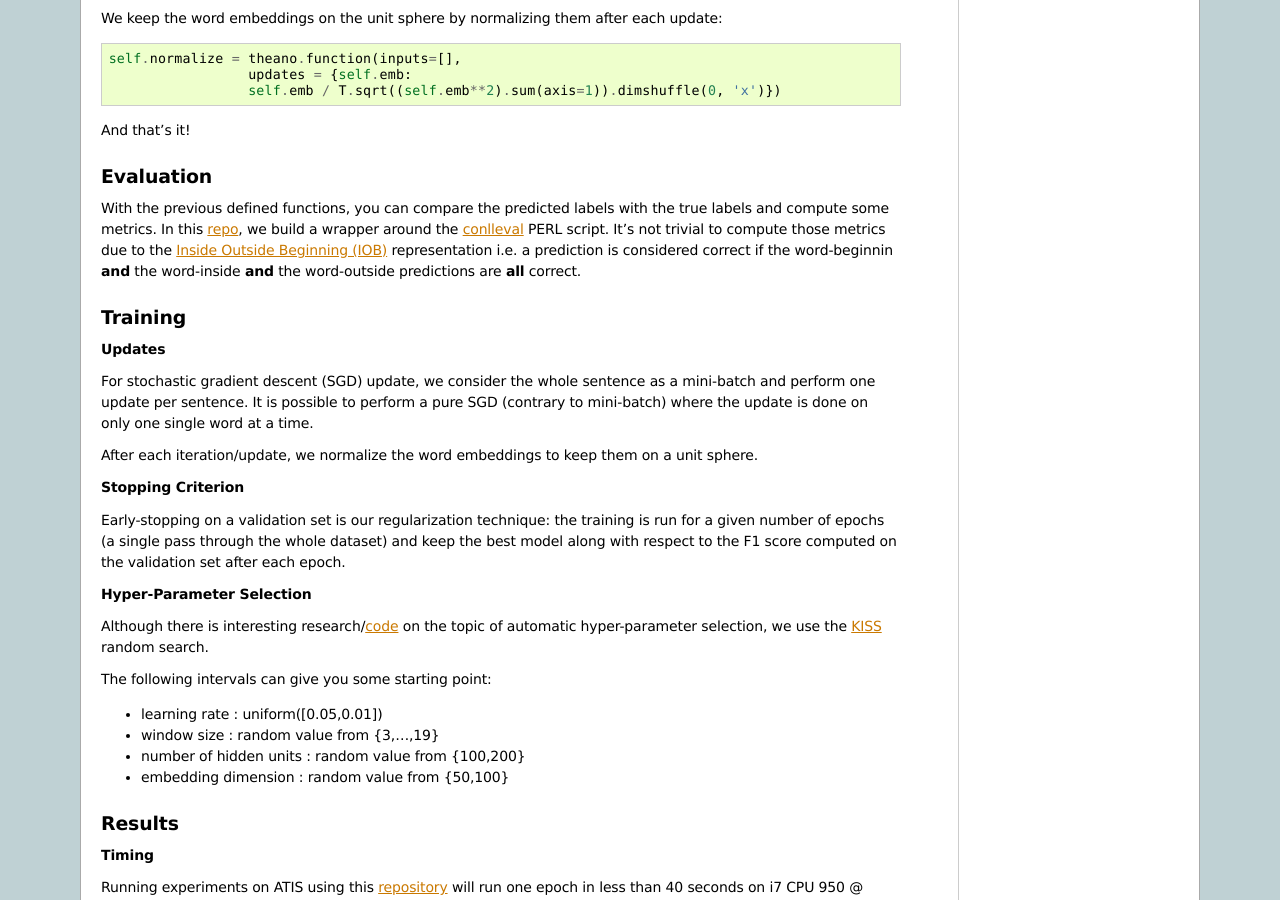
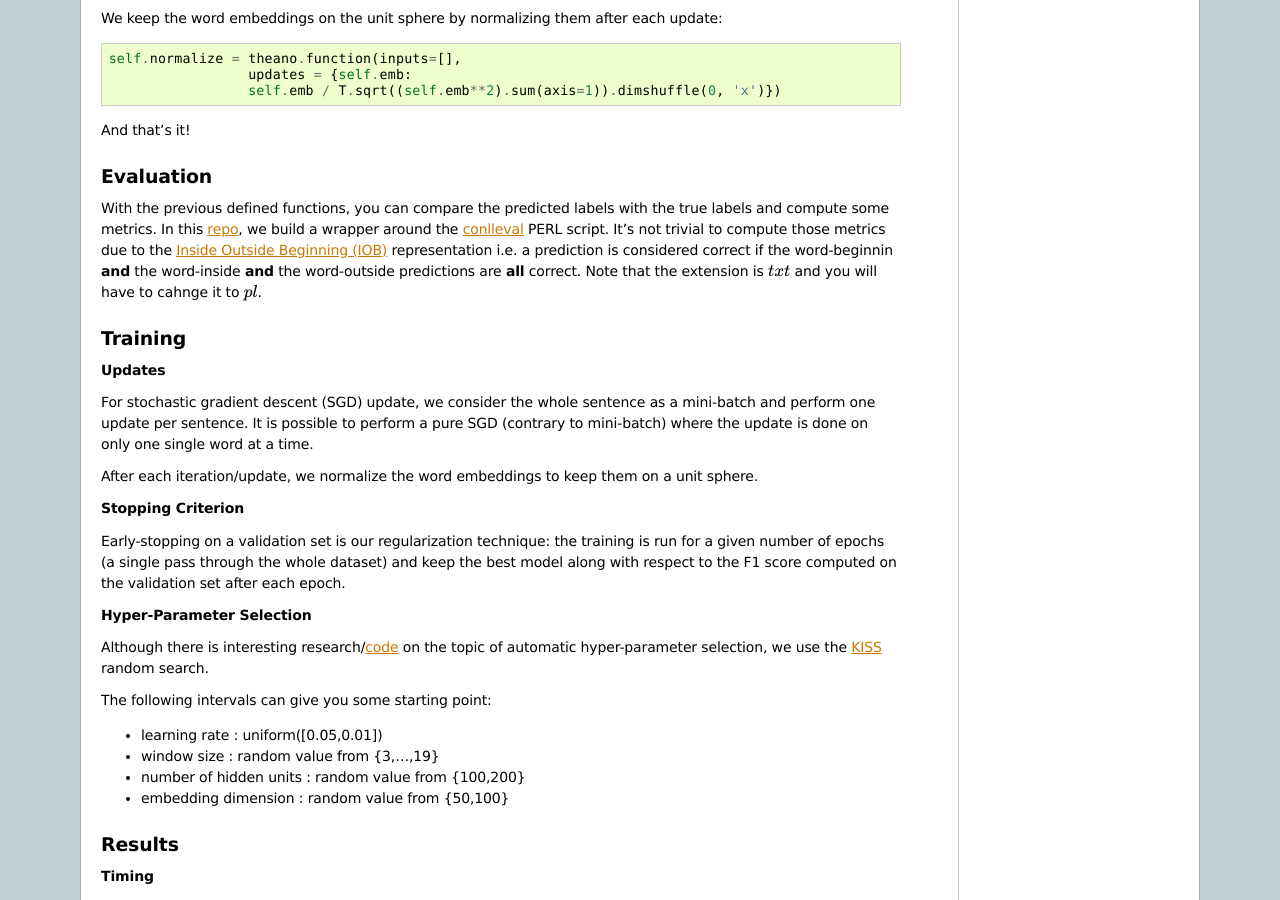
Before and after one commit to lisa-lab/DeepLearningTutorials, a Sphinx documentation site: the page built from doc/rnnslu.txt, in a window 1280 px wide and 900 px high, scrolled down 4985 px. Built offline with Sphinx 7.4.7, drawn with Linux system fonts in a browser that asks for light colours; formulas are drawn with MathJax 3; pages that are not in the unit, such as notebooks, are missing from menus.

Commit message:
changing extension

```diff
--- a/doc/rnnslu.txt
+++ b/doc/rnnslu.txt
@@ -320,6 +320,7 @@ It's not trivial to compute those metrics due to the `Inside Outside Beginning
 (IOB) <http://en.wikipedia.org/wiki/Inside_Outside_Beginning>`_ representation
 i.e. a prediction is considered correct if the word-beginnin **and** the
 word-inside **and** the word-outside predictions are **all** correct.
+Note that the extension is `txt` and you will have to cahnge it to `pl`.
 
 Training
 ++++++++
```
